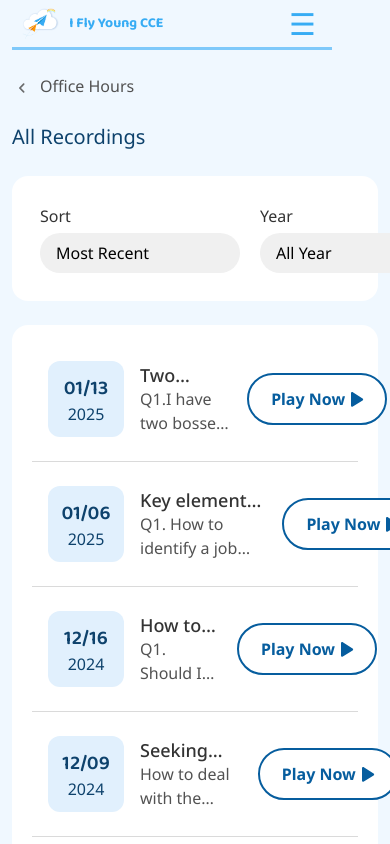
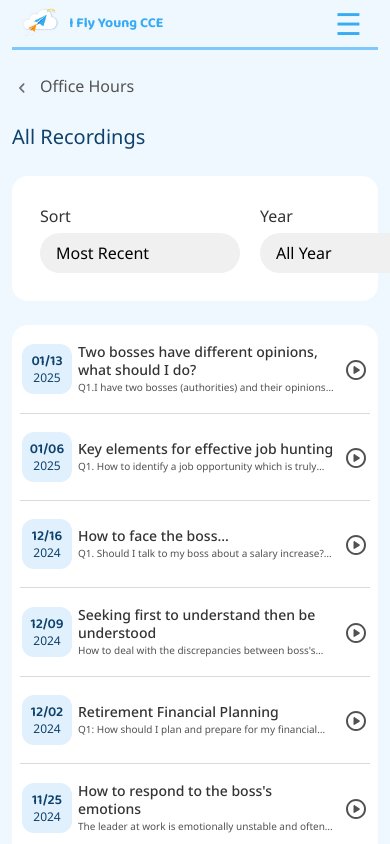
Before and after one commit to Xmeng-Li/I-Fly-Young-CCE-Website, a React (Create React App) app: page /recording in a window 390 px wide. Shown: the top 844 px of the page. Built offline with nearby package versions, Linux system fonts and the light colour scheme.

Commit message:
complete mobile size for recording

```diff
--- a/src/components/officeHours/Recording.tsx
+++ b/src/components/officeHours/Recording.tsx
@@ -51,6 +51,7 @@ class recording extends Component<RecordingProp> {
       this.showPlayerById(play);
     }
   }
+
   componentWillUnmount() {
     document.body.style.backgroundColor = "";
   }
@@ -119,7 +120,7 @@ class recording extends Component<RecordingProp> {
     itemsPerPage: 10,
     selectedTopic: "allTopic",
     sortOrder: "recent",
-    selectedYear: "all"
+    selectedYear: "all",
   };
 
   // Update page for specific player
@@ -152,7 +153,6 @@ class recording extends Component<RecordingProp> {
   pageChange = (selectedPage: { selected: number }) => {
     this.setState({ currentPage: selectedPage.selected });
   };
-
 
   render() {
     const { t } = this.props;
@@ -192,6 +192,34 @@ class recording extends Component<RecordingProp> {
         <g mask="url(#mask0_85_1485)">
           <path
             d="M6 18.5976V6.19809C6 5.85865 6.1198 5.57411 6.35941 5.34449C6.59901 5.11487 6.87855 5.00006 7.19802 5.00006C7.29786 5.00006 7.40269 5.01504 7.51251 5.04499C7.62233 5.07494 7.72715 5.11986 7.82699 5.17976L17.5909 11.3795C17.7706 11.4993 17.9054 11.6491 17.9952 11.8288C18.0851 12.0085 18.13 12.1982 18.13 12.3979C18.13 12.5975 18.0851 12.7872 17.9952 12.9669C17.9054 13.1466 17.7706 13.2964 17.5909 13.4162L7.82699 19.616C7.72715 19.6759 7.62233 19.7208 7.51251 19.7507C7.40269 19.7807 7.29786 19.7957 7.19802 19.7957C6.87855 19.7957 6.59901 19.6809 6.35941 19.4512C6.1198 19.2216 6 18.9371 6 18.5976Z"
+            fill="#333333"
+          />
+        </g>
+      </svg>
+    );
+
+    const PlayIconRound = () => (
+      <svg
+        xmlns="http://www.w3.org/2000/svg"
+        width="24"
+        height="24"
+        viewBox="0 0 24 24"
+        fill="none"
+        style={{ cursor: "pointer" }}
+      >
+        <mask
+          id="mask0_86_4121"
+          maskUnits="userSpaceOnUse"
+          x="0"
+          y="0"
+          width="24"
+          height="24"
+        >
+          <rect width="24" height="24" fill="#D9D9D9" />
+        </mask>
+        <g mask="url(#mask0_86_4121)">
+          <path
+            d="M10.65 15.75L15.525 12.625C15.7583 12.475 15.875 12.2667 15.875 12C15.875 11.7333 15.7583 11.525 15.525 11.375L10.65 8.25C10.4 8.08333 10.1458 8.07083 9.8875 8.2125C9.62917 8.35417 9.5 8.575 9.5 8.875V15.125C9.5 15.425 9.62917 15.6458 9.8875 15.7875C10.1458 15.9292 10.4 15.9167 10.65 15.75ZM12 22C10.6167 22 9.31667 21.7375 8.1 21.2125C6.88333 20.6875 5.825 19.975 4.925 19.075C4.025 18.175 3.3125 17.1167 2.7875 15.9C2.2625 14.6833 2 13.3833 2 12C2 10.6167 2.2625 9.31667 2.7875 8.1C3.3125 6.88333 4.025 5.825 4.925 4.925C5.825 4.025 6.88333 3.3125 8.1 2.7875C9.31667 2.2625 10.6167 2 12 2C13.3833 2 14.6833 2.2625 15.9 2.7875C17.1167 3.3125 18.175 4.025 19.075 4.925C19.975 5.825 20.6875 6.88333 21.2125 8.1C21.7375 9.31667 22 10.6167 22 12C22 13.3833 21.7375 14.6833 21.2125 15.9C20.6875 17.1167 19.975 18.175 19.075 19.075C18.175 19.975 17.1167 20.6875 15.9 21.2125C14.6833 21.7375 13.3833 22 12 22ZM12 20C14.2333 20 16.125 19.225 17.675 17.675C19.225 16.125 20 14.2333 20 12C20 9.76667 19.225 7.875 17.675 6.325C16.125 4.775 14.2333 4 12 4C9.76667 4 7.875 4.775 6.325 6.325C4.775 7.875 4 9.76667 4 12C4 14.2333 4.775 16.125 6.325 17.675C7.875 19.225 9.76667 20 12 20Z"
             fill="#333333"
           />
         </g>
@@ -325,7 +353,6 @@ class recording extends Component<RecordingProp> {
     const paginatedAudio = sortedRecording.slice(offset, offset + itemsPerPage);
     const pageCnt = Math.ceil(sortedRecording.length / itemsPerPage);
 
-
     return (
       <div className="recording-page">
         <Header />
@@ -408,7 +435,9 @@ class recording extends Component<RecordingProp> {
                   <div className="year">{year}</div>
                 </div>
                 <div className="content">
-                  <div className="title">{recording.title}</div>
+                  <div className={`title ${isVisible ? "full" : ""}`}>
+                    {recording.title}
+                  </div>
                   <div className={`question ${isVisible ? "full" : ""}`}>
                     {recording.question}
                   </div>
@@ -440,13 +469,13 @@ class recording extends Component<RecordingProp> {
                 {/* If the player isn't visible, show play now button */}
                 {!isVisible && (
                   <div className="action">
-                    <button
-                      className="play-now-btn"
-                      onClick={() => this.showPlayer(globalIndex)}
-                    >
-                      {t("playNow", { ns: "officehour" })}
-                      <PlayIcon />
+                    <button className="play-now-btn" onClick={() => this.showPlayer(globalIndex)}>
+                      {t("playNow", { ns: "officehour" })}<PlayIcon />
                     </button>
+                    {/* Change icon in mobile size */}
+                    <div className="play-icon-round-btn" onClick={() => this.showPlayer(globalIndex)}>
+                      <PlayIconRound />
+                    </div>
                   </div>
                 )}
               </div>
--- a/src/styles/header.css
+++ b/src/styles/header.css
@@ -86,7 +86,7 @@
 
 @media (max-width: 769px) {
   .header {
-    width: 695px;
+    width: 100%;
   }
   .navbar {
     display: none;
@@ -114,9 +114,9 @@
   }
 }
 
-@media (min-width: 321px) and (max-width: 768px) {
+@media (min-width: 320px) and (max-width: 425px) {
   .header {
-    width: 320px;
+    width: 100%;
     height: 50px;
     border-bottom: 3px solid var(--Blue-400, #7FC9FA);
   }
--- a/src/styles/officehour.css
+++ b/src/styles/officehour.css
@@ -821,7 +821,7 @@
 }
 
 /* For Mobile */
-@media (min-width: 321px) and (max-width: 768px) {
+@media (min-width: 320px) and (max-width: 425px) {
   /* Top Section */
   .top-container {
     flex-direction: column;
--- a/src/styles/recording.css
+++ b/src/styles/recording.css
@@ -125,6 +125,12 @@ select:focus {
   -webkit-box-orient: vertical;
   -webkit-line-clamp: 2;
 }
+.title.full {
+  display: block;
+  -webkit-line-clamp: unset;
+  text-overflow: unset;
+  overflow: visible;
+}
 .question {
   color: var(--Text-Grey, #525252);
   font-size: 16px;
@@ -159,6 +165,9 @@ select:focus {
 .play-icon path{
   fill: var(--Blue-600, #065D9E);
 }
+.play-icon-round-btn {
+  display: none;
+}
 
 /* Player */
 .player-container {
@@ -175,17 +184,26 @@ select:focus {
   border-radius: 50px;
   background: var(--bg-orange, #FFEFD9);
   box-shadow: none;
+  justify-content: center;
 }
 .close-player-btn {
+  width: 32px;
+  height: 32px;
   background-color: transparent;
   border: none;
   margin-left: 15px;
+  display: flex;
+  align-items: center;
+  justify-content: center;
+}
+.close-player-btn svg {
+  width: 24px;
+  height: 24px;
 }
 .rhap_time {
   color: var(--Text-primary, #333);
   font-size: 18px;
   font-weight: 400;
-  margin-left: -5px;
 }
 .rhap_progress-bar {
   box-sizing: border-box;
@@ -234,7 +252,16 @@ select:focus {
 .rhap_forward-button,
 .rhap_rewind-button,
 .rhap_volume-button {
-  font-size: 24px;
+  width: 24px;
+  height: 24px;
+  display: flex;
+  justify-content: center;
+  align-items: center;
+  margin: 0 8px;
+}
+.rhap_volume-button svg {
+  width: 24px;
+  height: 24px;
 }
 
 /* Pagination */
@@ -289,3 +316,121 @@ select:focus {
     -webkit-line-clamp: 1;
   }
 }
+
+/* For Mobile */
+@media (min-width: 320px) and (max-width: 725px) {
+  .recording-container {
+    padding: 0px 8px 12px 8px;
+  }
+  .play-now-btn {
+    display: none;
+  }
+  .play-icon-round-btn {
+    display: inline-block;
+  }
+  .date-box {
+    width: 50px;
+    height: 50px;
+  }
+  .month-day {
+    font-size: 14px;
+    line-height: 18px;
+  }
+  .year {
+    font-size: 12px;
+    line-height: 16px;
+  }
+  .each-recording {
+    padding: 18px 2px;
+    gap: 6px;
+  }
+  .title {
+    font-size: 14px;
+    line-height: 18px;
+    display: -webkit-box;
+    -webkit-box-orient: vertical;
+    -webkit-line-clamp: 2;
+    overflow: hidden;
+    text-overflow: ellipsis;
+  }
+  .title.full {
+    max-width: 100%;
+    word-wrap: break-word;
+    white-space: normal;
+    margin-bottom: 6px;
+  }
+  .question {
+    font-size: 10px;
+    line-height: 16px;
+    display: -webkit-box;
+    -webkit-box-orient: vertical;
+    -webkit-line-clamp: 1;
+    overflow: hidden;
+    text-overflow: ellipsis;
+  }
+  .question.full {
+    max-width: 100%;
+    word-wrap: break-word;
+    white-space: normal;
+  }
+  /* Player */
+  .player-container {
+    display: flex;
+    margin-top: 12px;
+    align-items: center;
+    margin-bottom: 12px;
+  }
+  .player {
+    height: 30px;
+    padding-left: 14px;
+    padding-right: 14px;
+    border-radius: 30px;
+  }
+  .close-player-btn {
+    width: 24px;
+    height: 24px;
+    margin-left: 10px;
+  }
+  .close-player-btn svg {
+    width: 12px;
+    height: 12px;
+  }
+  .rhap_time {
+    font-size: 10px;
+    margin-left: -5px;
+  }
+  .rhap_progress-bar {
+    width: 120%;
+    height: 3px;
+  }
+  .rhap_progress-filled {
+    height: 120%;
+    height: 3px;
+  }
+  .rhap_progress-indicator {
+    width: 8px;
+    height: 8px;
+    margin-left: -8px;
+    top: -3px;
+  }
+  .rhap_volume-bar {
+    height: 3px;
+  }
+  .rhap_volume-indicator {
+    height: 8px;
+    width: 8px;
+  }
+  .rhap_play-pause-button,
+  .rhap_forward-button,
+  .rhap_rewind-button,
+  .rhap_volume-button {
+    width: 12px;
+    height: 12px;
+    margin-left: -5px;
+  }
+  .rhap_volume-button svg {
+    width: 12px;
+    height: 12px;
+  }
+
+}
```
